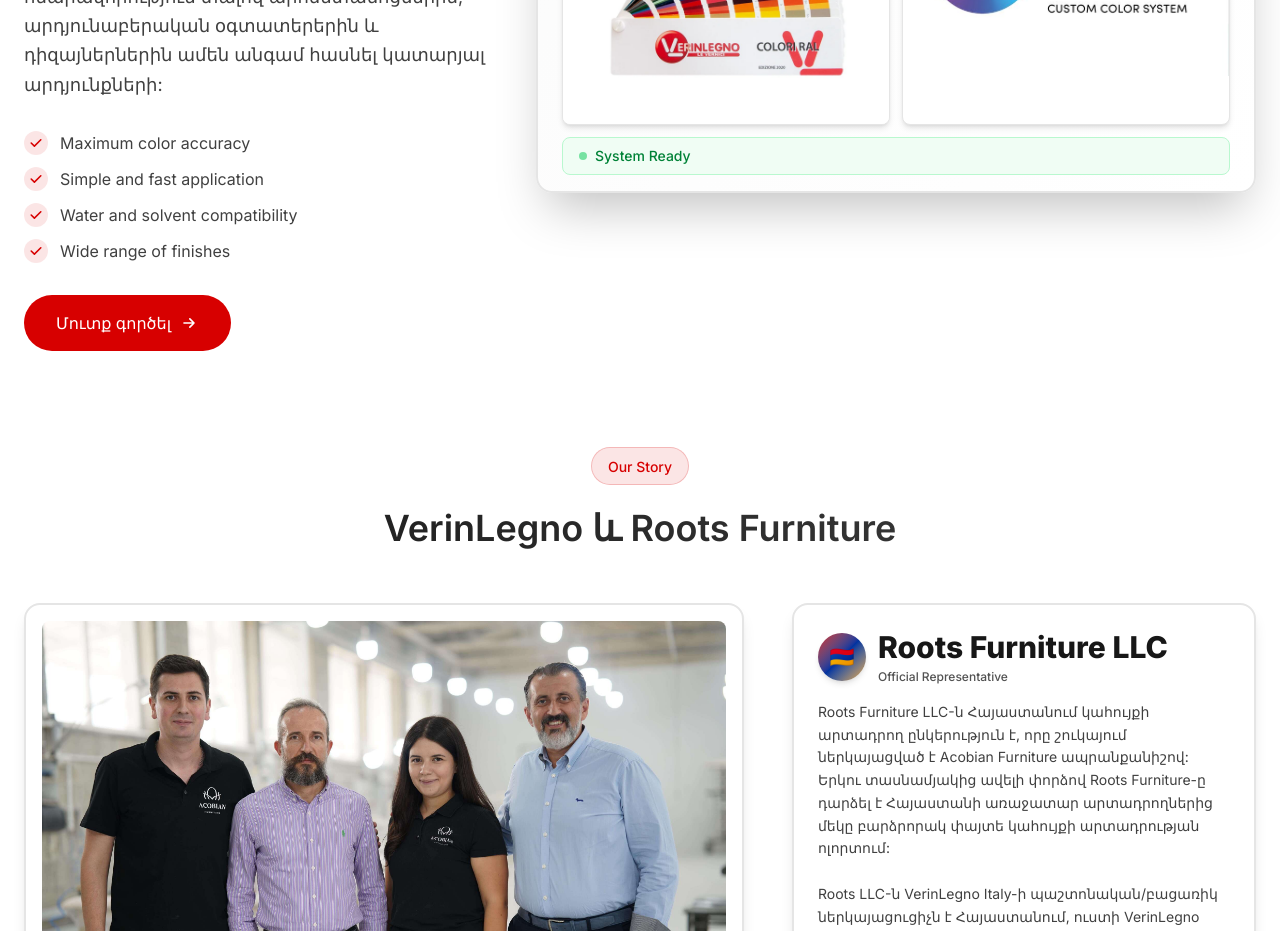
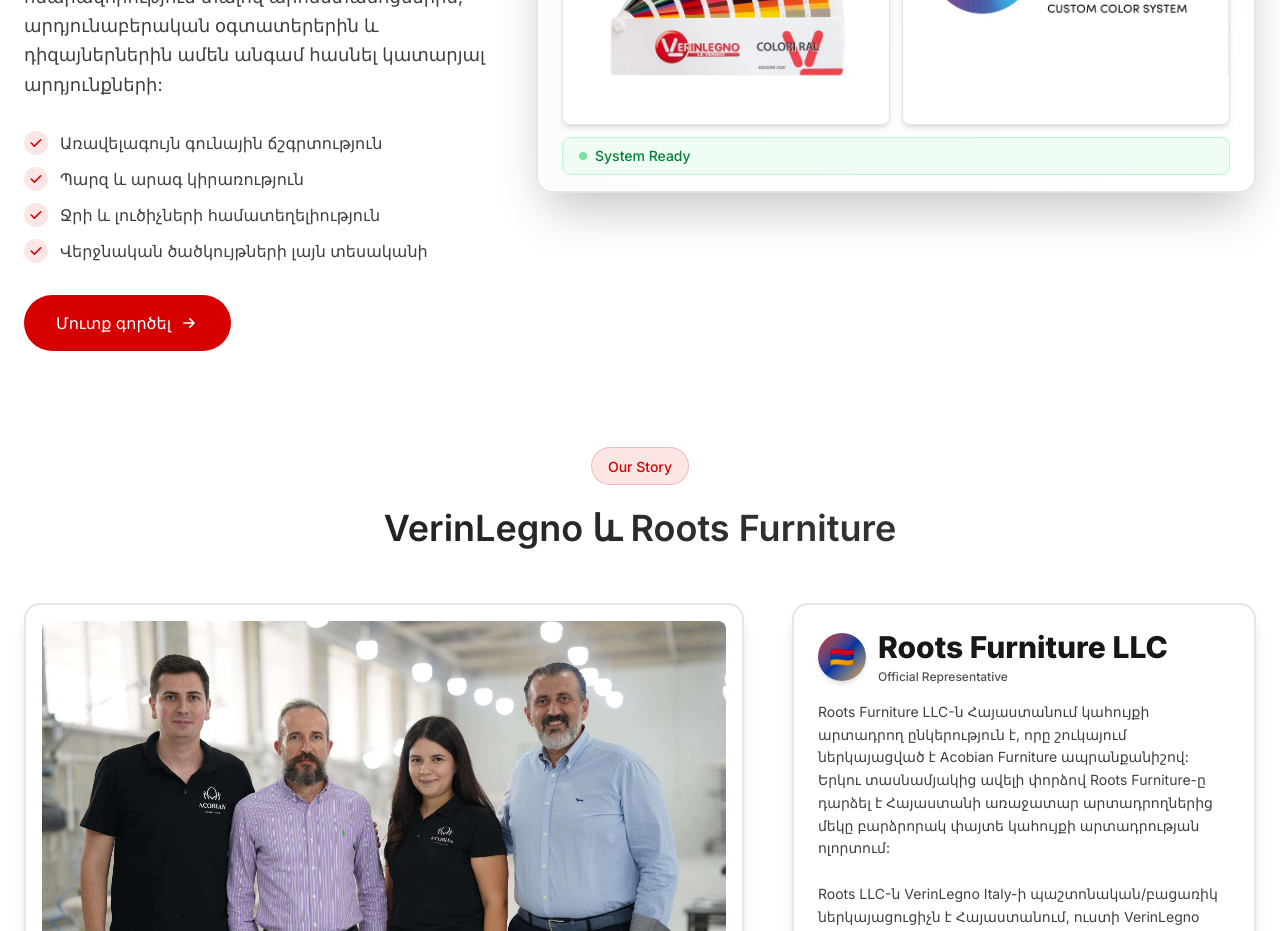
Before and after one commit to levonstepan/VerinLegno.am, a Next.js app: page /arm in a window 1280 px wide. Shown: the part 3240-4171 px from the top of the page. Built offline with nearby package versions, Linux system fonts and the light colour scheme.

Commit message:
Translate Verinchrome features list to Armenian

```diff
--- a/app/components/Services.tsx
+++ b/app/components/Services.tsx
@@ -45,12 +45,17 @@ export function Services({
 
             {/* Features list */}
             <div className="space-y-3 mb-8">
-              {[
+              {(locale === "arm" ? [
+                "Առավելագույն գունային ճշգրտություն",
+                "Պարզ և արագ կիրառություն",
+                "Ջրի և լուծիչների համատեղելիություն",
+                "Վերջնական ծածկույթների լայն տեսականի"
+              ] : [
                 "Maximum color accuracy",
                 "Simple and fast application",
                 "Water and solvent compatibility",
                 "Wide range of finishes"
-              ].map((feature, idx) => (
+              ]).map((feature, idx) => (
                 <div key={idx} className="flex items-center gap-3">
                   <div className="flex-shrink-0 w-6 h-6 rounded-full bg-[#D70000]/10 flex items-center justify-center">
                     <svg className="w-4 h-4 text-[#D70000]" fill="currentColor" viewBox="0 0 20 20">
```
